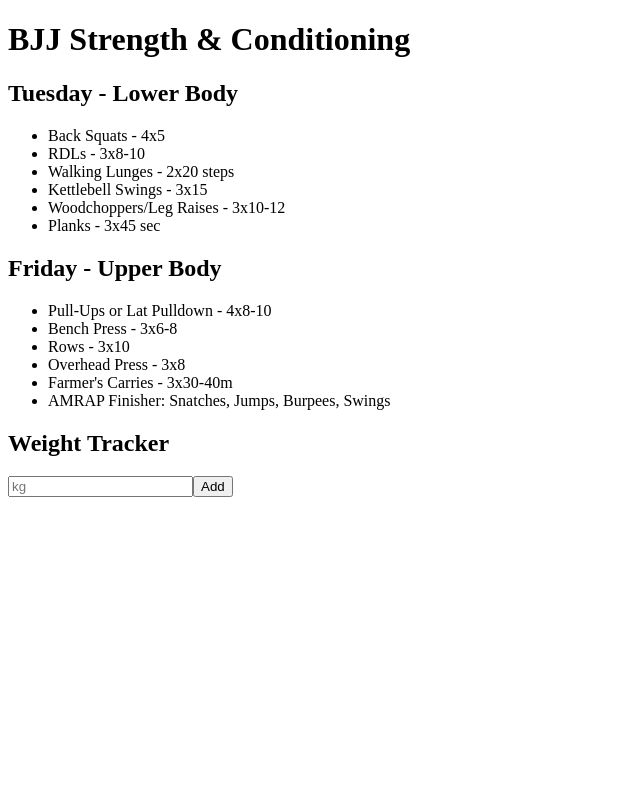
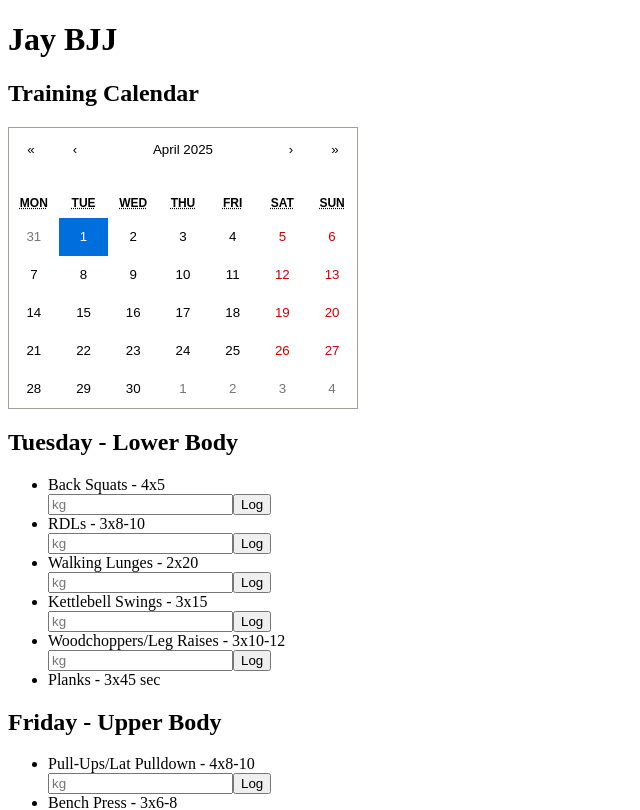
Before and after one commit to jayreiddevops/bjj-gym-tracker, a Next.js app: page / in a window 1280 px wide. Shown: the top 810 px of the page, without its empty margins (0-640 px from the left). Built offline with nearby package versions, Linux system fonts and the light colour scheme.

Commit message:
Update BJJGymTracker.js

```diff
--- a/components/BJJGymTracker.js
+++ b/components/BJJGymTracker.js
@@ -1,8 +1,26 @@
 import { useState } from "react";
+import { Line } from "react-chartjs-2";
+import Calendar from "react-calendar";
+import 'react-calendar/dist/Calendar.css';
+import {
+  Chart as ChartJS,
+  CategoryScale,
+  LinearScale,
+  PointElement,
+  LineElement,
+  Title,
+  Tooltip,
+  Legend,
+} from "chart.js";
+
+ChartJS.register(CategoryScale, LinearScale, PointElement, LineElement, Title, Tooltip, Legend);
 
 export default function BJJGymTracker() {
   const [weightEntries, setWeightEntries] = useState([]);
   const [weightInput, setWeightInput] = useState("");
+  const [exerciseLogs, setExerciseLogs] = useState({});
+  const [selectedDate, setSelectedDate] = useState(new Date());
+  const [trainingLog, setTrainingLog] = useState([]);
 
   const handleAddWeight = () => {
     if (!weightInput) return;
@@ -14,20 +32,87 @@ export default function BJJGymTracker() {
     setWeightInput("");
   };
 
+  const handleExerciseLog = (exercise, weight) => {
+    const date = new Date().toLocaleDateString();
+    setExerciseLogs((prev) => ({
+      ...prev,
+      [exercise]: [...(prev[exercise] || []), { date, weight: parseFloat(weight) }],
+    }));
+  };
+
+  const handleTrainingDay = (date) => {
+    const formattedDate = date.toLocaleDateString();
+    if (!trainingLog.includes(formattedDate)) {
+      setTrainingLog([...trainingLog, formattedDate]);
+    }
+  };
+
+  const renderExerciseLogger = (exercise) => {
+    const [input, setInput] = useState("");
+    return (
+      <div className="flex items-center space-x-2 mt-2">
+        <input
+          type="number"
+          placeholder="kg"
+          value={input}
+          onChange={(e) => setInput(e.target.value)}
+          className="border px-2 py-1 rounded w-24"
+        />
+        <button
+          onClick={() => {
+            handleExerciseLog(exercise, input);
+            setInput("");
+          }}
+          className="bg-gray-800 text-white px-3 py-1 rounded"
+        >
+          Log
+        </button>
+      </div>
+    );
+  };
+
+  const generateChartData = () => {
+    return {
+      labels: weightEntries.map((entry) => entry.date).reverse(),
+      datasets: [
+        {
+          label: "Bodyweight (kg)",
+          data: weightEntries.map((entry) => entry.weight).reverse(),
+          borderColor: "#1f2937",
+          backgroundColor: "#1f2937",
+        },
+      ],
+    };
+  };
+
   return (
     <div className="min-h-screen bg-white text-gray-800 font-sans px-4 py-8 md:px-12">
-      <div className="max-w-4xl mx-auto">
-        <h1 className="text-4xl md:text-5xl font-extrabold mb-8 text-center tracking-tight">BJJ Strength & Conditioning</h1>
+      <div className="max-w-5xl mx-auto">
+        <h1 className="text-4xl md:text-5xl font-extrabold mb-8 text-center tracking-tight">Jay BJJ</h1>
+
+        <div className="mb-12">
+          <h2 className="text-2xl font-bold mb-4">Training Calendar</h2>
+          <Calendar
+            onChange={(date) => {
+              setSelectedDate(date);
+              handleTrainingDay(date);
+            }}
+            value={selectedDate}
+            tileClassName={({ date, view }) =>
+              trainingLog.includes(date.toLocaleDateString()) ? "bg-blue-100 text-blue-800 font-semibold" : null
+            }
+          />
+        </div>
 
         <div className="grid gap-10 md:grid-cols-2">
           <div className="bg-gray-50 p-6 rounded-2xl shadow-md">
             <h2 className="text-2xl font-bold mb-4">Tuesday - Lower Body</h2>
             <ul className="list-disc list-inside space-y-2 text-base">
-              <li>Back Squats - 4x5</li>
-              <li>RDLs - 3x8-10</li>
-              <li>Walking Lunges - 2x20 steps</li>
-              <li>Kettlebell Swings - 3x15</li>
-              <li>Woodchoppers/Leg Raises - 3x10-12</li>
+              <li>Back Squats - 4x5 {renderExerciseLogger("Back Squats")}</li>
+              <li>RDLs - 3x8-10 {renderExerciseLogger("RDLs")}</li>
+              <li>Walking Lunges - 2x20 {renderExerciseLogger("Walking Lunges")}</li>
+              <li>Kettlebell Swings - 3x15 {renderExerciseLogger("Kettlebell Swings")}</li>
+              <li>Woodchoppers/Leg Raises - 3x10-12 {renderExerciseLogger("Core Work")}</li>
               <li>Planks - 3x45 sec</li>
             </ul>
           </div>
@@ -35,12 +120,12 @@ export default function BJJGymTracker() {
           <div className="bg-gray-50 p-6 rounded-2xl shadow-md">
             <h2 className="text-2xl font-bold mb-4">Friday - Upper Body</h2>
             <ul className="list-disc list-inside space-y-2 text-base">
-              <li>Pull-Ups or Lat Pulldown - 4x8-10</li>
-              <li>Bench Press - 3x6-8</li>
-              <li>Rows - 3x10</li>
-              <li>Overhead Press - 3x8</li>
-              <li>Farmer's Carries - 3x30-40m</li>
-              <li>AMRAP Finisher: Snatches, Jumps, Burpees, Swings</li>
+              <li>Pull-Ups/Lat Pulldown - 4x8-10 {renderExerciseLogger("Pull-Ups")}</li>
+              <li>Bench Press - 3x6-8 {renderExerciseLogger("Bench Press")}</li>
+              <li>Rows - 3x10 {renderExerciseLogger("Rows")}</li>
+              <li>Overhead Press - 3x8 {renderExerciseLogger("Overhead Press")}</li>
+              <li>Farmer's Carries - 3x30-40m {renderExerciseLogger("Farmer's Carries")}</li>
+              <li>AMRAP Finisher</li>
             </ul>
           </div>
         </div>
@@ -70,6 +155,13 @@ export default function BJJGymTracker() {
             ))}
           </ul>
         </div>
+
+        {weightEntries.length > 0 && (
+          <div className="mt-12 bg-gray-100 p-6 rounded-2xl shadow-md">
+            <h2 className="text-2xl font-bold mb-4">Progress Chart</h2>
+            <Line data={generateChartData()} />
+          </div>
+        )}
       </div>
     </div>
   );
```
